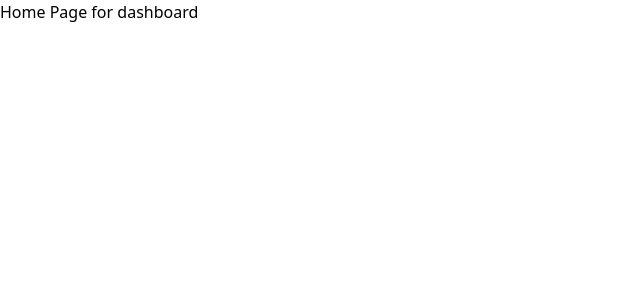
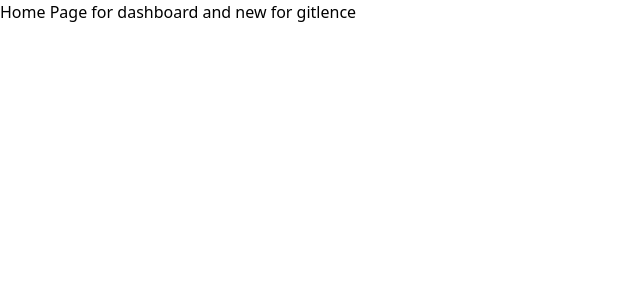
Before and after one commit to kader009/react19, a React (Vite) app: page /dashboard in a window 1280 px wide. Shown: the top 300 px of the page, without its empty margins (0-640 px from the left). Built offline with nearby package versions, Linux system fonts and the light colour scheme; no server answers.

Commit message:
git lense add

```diff
--- a/src/pages/home/Home.tsx
+++ b/src/pages/home/Home.tsx
@@ -1,5 +1,5 @@
 const Home = () => {
-  return <div>Home Page for dashboard</div>;
+  return <div>Home Page for dashboard and new for gitlence</div>;
 };
 
 export default Home;
```
